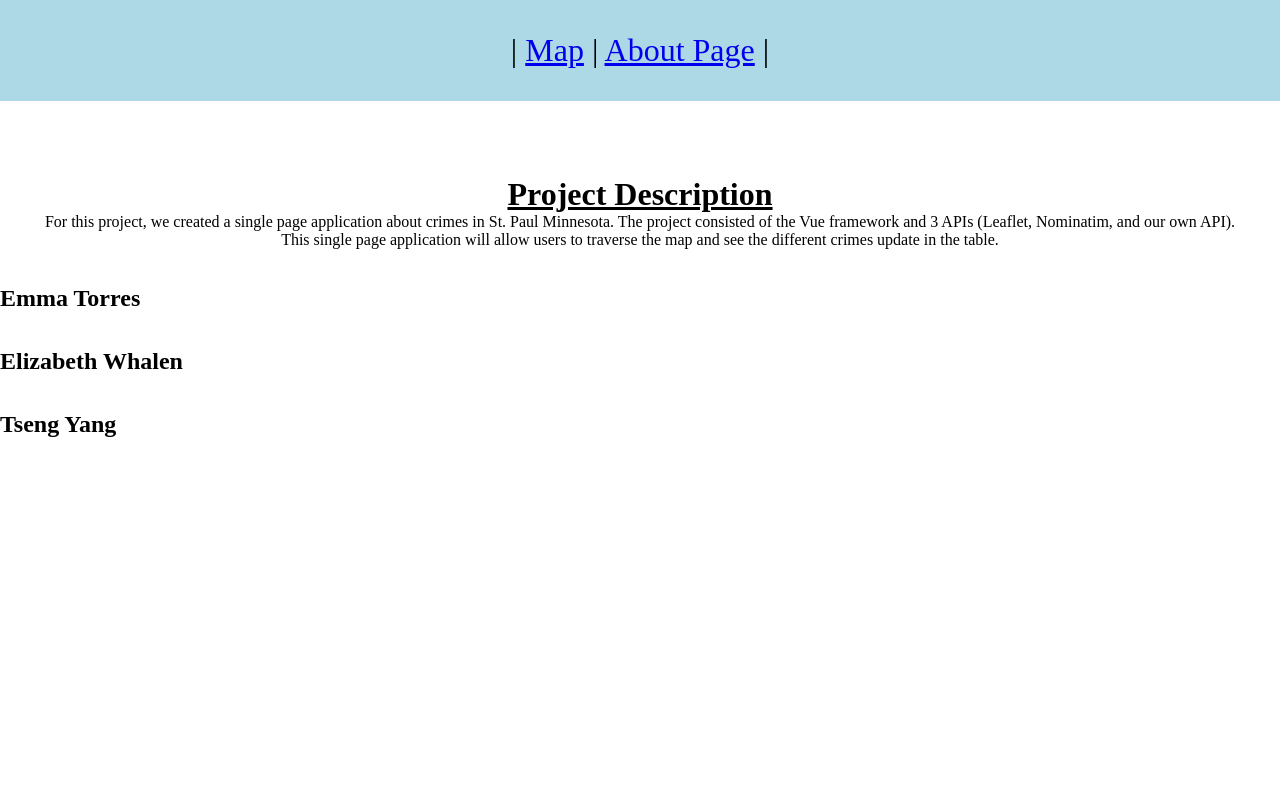
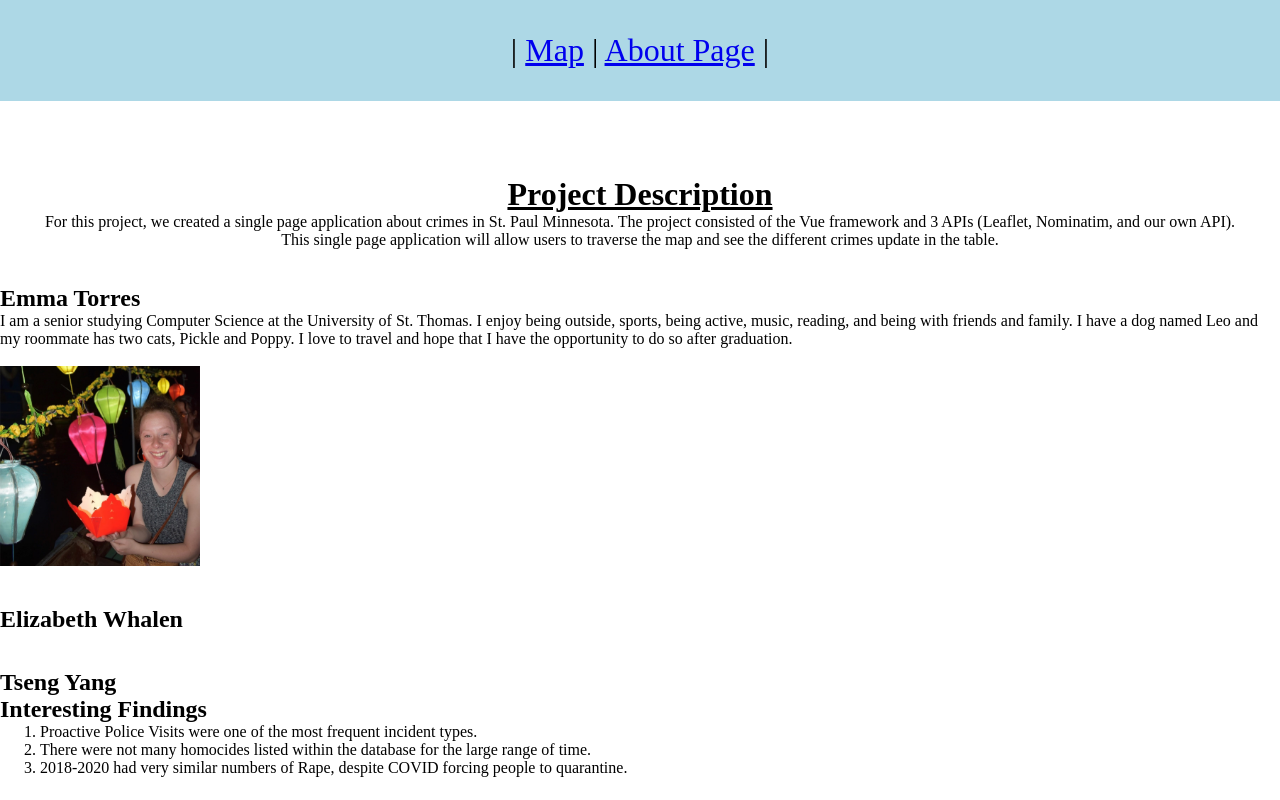
Before and after one commit to elizabethwhalen/project3, a website: page public/about.html in a window 1280 px wide. Drawn offline with Linux system fonts and the light colour scheme.

Commit message:
About Page
Emma bio and start of interesting findings

```diff
--- a/public/about.html
+++ b/public/about.html
@@ -38,6 +38,16 @@
                 <h2>
                     Emma Torres
                 </h2>
+                <div id="Emma-bio">
+                I am a senior studying Computer Science at the University of St. Thomas. I enjoy being outside,
+                sports, being active, music, reading, and being with friends and family. I have a dog named Leo and my roommate
+                has two cats, Pickle and Poppy. I love to travel and hope that I have the opportunity to do so after graduation.
+                </div>
+                <br>
+                <div id="Emma-pic">
+                    <img src="./photos/EmmaTorres .jpg" width="200" height="200">
+
+                </div>
             </div>
 
             <br>
@@ -58,6 +68,17 @@
                 </h2>
 
             </div>
+
+            <div>
+                <h2>Interesting Findings</h2>
+                <ol>
+                    <li>
+                        Proactive Police Visits were one of the most frequent incident types.
+                    </li>
+                    <li>There were not many homocides listed within the database for the large range of time.</li>
+                    <li>2018-2020 had very similar numbers of Rape, despite COVID forcing people to quarantine.</li>
+                </ol>
+            </div>
         </div>
     </body>
 </html>
```
Also changed, not shown: public/css/style.css (line endings or trailing spaces), public/photos/EmmaTorres .jpg (added).
